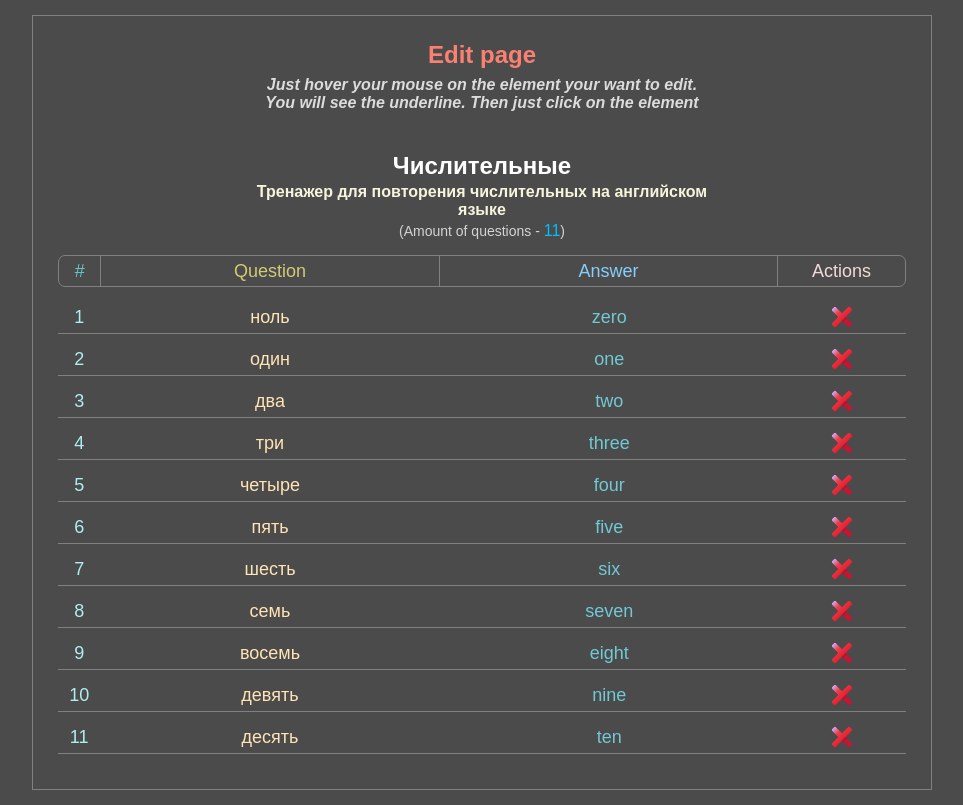
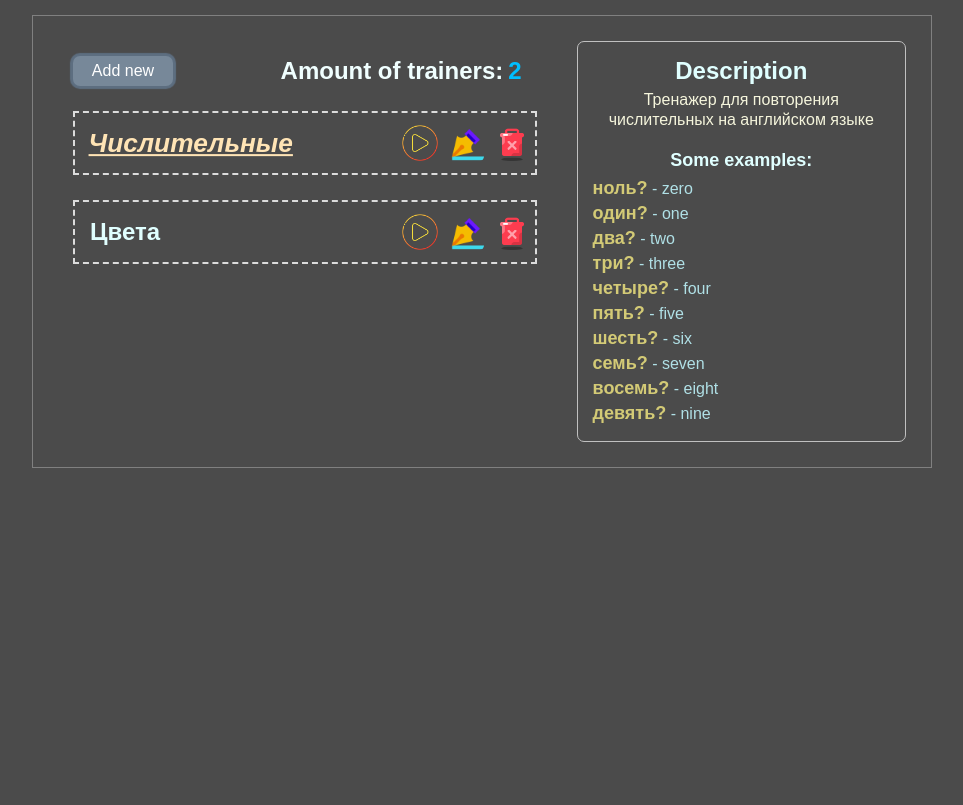
Before and after one commit to NathanBailie/Trainer-constructor, a React (Create React App) app: page / in a window 1280 px wide. Shown: the whole page, without its empty margins (158-1121 px from the left). Built offline with nearby package versions, Linux system fonts and the light colour scheme.

Commit message:
finished edit page

```diff
--- a/src/components/App/App.js
+++ b/src/components/App/App.js
@@ -46,12 +46,13 @@ const App = () => {
 
 	const [data, setData] = useState(allData);
 	const [activeTrainer, setActiveTrainer] = useState([]);
+	const [edit, setEdit] = useState(false);
 	const amountOfTrainers = data.length;
+
 	useEffect(() => {
 		const actTrainer = data.filter(item => item.active);
 		setActiveTrainer(actTrainer);
 	}, [data]);
-
 	function onCreateItem(question, answer) {
 		return { question: question, answer: answer, id: uuid(), questionEdit: false, answerEdit: false };
 	};
@@ -66,6 +67,15 @@ const App = () => {
 		setData(newData);
 	};
 
+	function onAddNewTrainer() {
+		const newTrainer = {
+			name: 'Your new trainer', description: 'description', id: uuid(), nameEdit: false, descrEdit: false, active: false,
+			items: [],
+		};
+		const newData = [...data, newTrainer];
+		setData(newData);
+	}
+
 	function onRemoveTrainer(id) {
 		const newData = data.filter(item => item.id !== id);
 		setData(newData);
@@ -73,15 +83,15 @@ const App = () => {
 
 	function onRemoveItem(trainerId, itemId) {
 		const oldTrainer = data.filter(trainer => trainer.id === trainerId);
+		const oldTrainerIndex = data.findIndex(trainer => trainer.id === oldTrainer[0].id);
 		const [{ items }] = oldTrainer;
-		const oldTrainerIndex = data.findIndex(trainer => trainer.id === oldTrainer[0].id);
 		const newItems = items.filter(item => item.id !== itemId);
 		const newTrainer = { ...oldTrainer[0], ['items']: newItems };
 		const newData = [...data.slice(0, oldTrainerIndex), newTrainer, ...data.slice(oldTrainerIndex) + 1];
 		setData(newData);
 	};
 
-	function onToggleItemProp(trainerId, prop, itemId) {
+	function onToggleItemProp(trainerId, prop, secondProp, itemId) {
 		const oldTrainer = data.filter(trainer => trainer.id === trainerId);
 		const oldTrainerIndex = data.findIndex(trainer => trainer.id === oldTrainer[0].id);
 		let newTrainer;
@@ -90,21 +100,20 @@ const App = () => {
 			const [{ items }] = oldTrainer;
 			const newItems = items.map(item => {
 				if (item.id === itemId) {
-					return { ...item, [prop]: true };
+					return { ...item, [prop]: true, [secondProp]: false };
 				}
-				return item;
+				return { ...item, [prop]: false, [secondProp]: false };
 			});
 			newTrainer = { ...oldTrainer[0], ['items']: newItems };
 		};
 		if (prop === 'nameEdit' || prop === 'descrEdit') {
-			newTrainer = { ...oldTrainer[0], [prop]: true };
+			newTrainer = { ...oldTrainer[0], [prop]: true, [secondProp]: false };
 		};
-		const newData = [...data.slice(0, oldTrainerIndex), newTrainer, ...data.slice(oldTrainerIndex) + 1];
+		const newData = [...data.slice(0, oldTrainerIndex), newTrainer, ...data.slice(oldTrainerIndex + 1)];
 		setData(newData);
 	};
 
 	function onChangevalue(trainerId, prop, propValue, valueEdit, itemId) {
-		console.log(prop)
 		const oldTrainer = data.filter(trainer => trainer.id === trainerId);
 		const oldTrainerIndex = data.findIndex(trainer => trainer.id === oldTrainer[0].id);
 		let newTrainer;
@@ -121,7 +130,20 @@ const App = () => {
 		if (prop === 'name' || prop === 'description') {
 			newTrainer = { ...oldTrainer[0], [prop]: propValue, [valueEdit]: false };
 		};
-		const newData = [...data.slice(0, oldTrainerIndex), newTrainer, ...data.slice(oldTrainerIndex) + 1];
+		const newData = [...data.slice(0, oldTrainerIndex), newTrainer, ...data.slice(oldTrainerIndex + 1)];
+		setData(newData);
+	}
+
+	function onChangeEdit() {
+		setEdit((v) => !v)
+	}
+
+	function onAddNewItem(activeTrainer) {
+		const oldTrainerIndex = data.findIndex(trainer => trainer.id === activeTrainer[0].id);
+		const [{ items }] = activeTrainer;
+		const newItems = [...items, onCreateItem('-/-', '-/-')];
+		const newTrainer = { ...activeTrainer[0], ['items']: newItems };
+		const newData = [...data.slice(0, oldTrainerIndex), newTrainer, ...data.slice(oldTrainerIndex + 1)];
 		setData(newData);
 	}
 
@@ -130,18 +152,29 @@ const App = () => {
 		<div className="app">
 			<div className="container">
 				<div className="app__wraper">
+					{edit ?
 						<TrainerForm
 							activeTrainer={activeTrainer}
 							onRemoveItem={onRemoveItem}
 							onToggleItemProp={onToggleItemProp}
-						onChangevalue={onChangevalue} />
-					{/* <TrainersList
+							onChangevalue={onChangevalue}
+							onChangeEdit={onChangeEdit}
+							onAddNewItem={onAddNewItem}
+						/>
+						:
+						<>
+							<TrainersList
 								data={data}
 								onToggleProperty={onToggleProperty}
 								onRemoveTrainer={onRemoveTrainer}
-						amountOfTrainers={amountOfTrainers} />
+								amountOfTrainers={amountOfTrainers}
+								onChangeEdit={onChangeEdit}
+								onAddNewTrainer={onAddNewTrainer}
+							/>
 							<ItemList
-						activeTrainer={activeTrainer} /> */}
+								activeTrainer={activeTrainer} />
+						</>
+					}
 				</div>
 			</div>
 		</div>
--- a/src/components/ItemList/ItemList.js
+++ b/src/components/ItemList/ItemList.js
@@ -1,4 +1,5 @@
 import './itemList.scss';
+import ghost from './ghost.gif';
 import Spinner from '../Spinner';
 
 const ItemList = ({ activeTrainer }) => {
@@ -14,13 +15,22 @@ const ItemList = ({ activeTrainer }) => {
 	};
 
 	const [{ description, items }] = activeTrainer;
+	let res;
+	if (items.length > 0) {
 		let count = 0;
 		let examples = [];
+		if (items.length >= 10) {
 			while (count < 10) {
+				examples.push(items[count]);
 				count++;
+			};
+		} else {
+			while (count < items.length) {
 				examples.push(items[count]);
+				count++;
 			};
-	const res = examples.map(example => {
+		}
+		res = examples.map(example => {
 			const { question, answer, id } = example;
 			return (
 				<div className="itemList__item" key={id}>
@@ -33,11 +43,22 @@ const ItemList = ({ activeTrainer }) => {
 		return (
 			<div className="itemList">
 				<h3>Description</h3>
-			<p>{description}</p>
+				<p className='itemList__description'>{description}</p>
 				<h4>Some examples:</h4>
 				{res}
 			</div>
 		);
+	} else {
+		return (
+			<div className="itemList">
+				<h2 className='itemList__empty'>There are not any questions in this trainer!</h2>
+				<img src={ghost} alt="ghost" className='itemList__ghost' />
+			</div>
+		)
+	}
+
+
+
 };
 
 export default ItemList;
--- a/src/components/ItemList/itemList.scss
+++ b/src/components/ItemList/itemList.scss
@@ -15,7 +15,7 @@
 		text-align: center;
 	}
 
-	p {
+	&__description {
 		display: block;
 		text-decoration: none;
 		color: Beige;
@@ -29,6 +29,7 @@
 		color: LightCyan;
 		margin-bottom: 5px;
 		font-size: 18px;
+		text-align: center;
 	}
 
 
@@ -43,6 +44,19 @@
 		text-align: right;
 		color: PowderBlue;
 		font-size: 16px;
+	}
+
+	&__empty {
+		text-align: center;
+		margin: 15px auto 35px;
+		color: LightCyan;
+	}
+
+	&__ghost {
+		display: flex;
+		justify-content: center;
+		margin: 0 auto;
+		// height: 100px;
 	}
 }
 
--- a/src/components/TrainerForm/TrainerForm.js
+++ b/src/components/TrainerForm/TrainerForm.js
@@ -2,7 +2,7 @@ import './trainerForm.scss';
 import remove from './remove.png';
 import { useState } from 'react';
 
-const TrainerForm = ({ activeTrainer, onRemoveItem, onToggleItemProp, onChangevalue }) => {
+const TrainerForm = ({ activeTrainer, onRemoveItem, onToggleItemProp, onChangevalue, onChangeEdit, onAddNewItem }) => {
 	const [nameValue, setNameValue] = useState('');
 	const [descrValue, setDescrValue] = useState('');
 	const [questionValue, setQuestionvalue] = useState('');
@@ -20,7 +20,7 @@ const TrainerForm = ({ activeTrainer, onRemoveItem, onToggleItemProp, onChangeva
 						<span
 							className="trainerForm__ques"
 							onClick={() => {
-								onToggleItemProp(id, 'questionEdit', item.id,);
+								onToggleItemProp(id, 'questionEdit', 'answerEdit', item.id);
 								setQuestionvalue(question)
 							}}
 						>{question}</span>
@@ -28,14 +28,14 @@ const TrainerForm = ({ activeTrainer, onRemoveItem, onToggleItemProp, onChangeva
 						<input
 							value={questionValue}
 							onChange={(e) => setQuestionvalue(e.target.value)}
-							onBlur={() => onChangevalue(id, 'question', questionValue, 'questionEdit', item.id)}
+							onBlur={() => onChangevalue(id, 'question', questionValue, 'questionEdit', item.id,)}
 							className="trainerForm__questionInput" />
 					}
 					{!answerEdit ?
 						<span
 							className="trainerForm__answ"
 							onClick={() => {
-								onToggleItemProp(id, 'answerEdit', item.id,);
+								onToggleItemProp(id, 'answerEdit', 'questionEdit', item.id);
 								setAnswerValue(answer)
 							}}
 						>{answer}</span>
@@ -67,7 +67,7 @@ const TrainerForm = ({ activeTrainer, onRemoveItem, onToggleItemProp, onChangeva
 						className='trainerForm__name'
 						title="The name of the trainer"
 						onClick={() => {
-							onToggleItemProp(id, 'nameEdit');
+							onToggleItemProp(id, 'nameEdit', 'descrEdit');
 							setNameValue(name)
 						}}
 					>{name}</h2>
@@ -84,7 +84,7 @@ const TrainerForm = ({ activeTrainer, onRemoveItem, onToggleItemProp, onChangeva
 						className='trainerForm__description'
 						title="The description of the trainer"
 						onClick={() => {
-							onToggleItemProp(id, 'descrEdit');
+							onToggleItemProp(id, 'descrEdit', 'nameEdit');
 							setDescrValue(description)
 						}}
 					>{description}</h4>
@@ -97,8 +97,6 @@ const TrainerForm = ({ activeTrainer, onRemoveItem, onToggleItemProp, onChangeva
 					/>
 				}
 
-
-
 				<p className="trainerForm__questAmount">(Amount of questions - <span>{amountOfItems}</span>)</p>
 
 				<div className="trainerForm__head">
@@ -109,6 +107,14 @@ const TrainerForm = ({ activeTrainer, onRemoveItem, onToggleItemProp, onChangeva
 					</span>
 				</div>
 				{result}
+				<button className="trainerForm__addButton"
+					onClick={() => onAddNewItem(activeTrainer)}>
+					Add new question
+				</button>
+				<button className="trainerForm__completeButton"
+					onClick={() => onChangeEdit()}>
+					Complete
+				</button>
 			</div>
 		);
 	};
--- a/src/components/TrainerForm/trainerForm.scss
+++ b/src/components/TrainerForm/trainerForm.scss
@@ -24,6 +24,8 @@
 		user-select: none;
 		text-align: center;
 		cursor: pointer;
+		display: flex;
+		justify-content: center;
 
 		&:hover {
 			text-decoration: underline 2px;
@@ -98,7 +100,7 @@
 	&__head,
 	&__item {
 		display: grid;
-		grid-template: 30px / repeat(20, 1fr);
+		grid-template: minmax(30px, auto) / repeat(20, 1fr);
 		justify-content: center;
 		align-items: center;
 		text-align: center;
@@ -110,6 +112,14 @@
 
 	&__head {
 		margin-bottom: 15px;
+	}
+
+	&__item {
+		margin-bottom: 3px;
+		border: none;
+		border-radius: 0;
+		border-bottom: 1px solid grey;
+		margin-bottom: 10px;
 	}
 
 	&__number,
@@ -131,13 +141,12 @@
 	&__answ,
 	&__actions,
 	&__remove {
-		height: 30px;
 		display: flex;
 		justify-content: center;
 		align-items: center;
 		user-select: none;
+		height: 100%;
 	}
-
 
 	&__ques,
 	&__answ {
@@ -152,6 +161,14 @@
 			text-decoration: underline 2px;
 			transform: scale(0.95);
 		}
+	}
+
+	&__answ {
+		color: rgb(113, 201, 212);
+	}
+
+	&__ques {
+		color: Moccasin;
 	}
 
 	&__number,
@@ -192,30 +209,22 @@
 		color: rgb(241, 219, 216);
 	}
 
-	&__item {
-		margin-bottom: 3px;
-		border: none;
-		border-radius: 0;
-		border-bottom: 1px solid grey;
-		margin-bottom: 10px;
-		height: 32px;
-	}
-
 	&__numb {
 		color: PaleTurquoise;
-	}
-
-	&__ques {
-		color: Moccasin;
 	}
 
 	&__questionInput,
 	&__answerInput {
 		height: 30px;
-		padding-left: 10px;
+		padding: 0px 10px 0px;
 		font-size: 14px;
 		border-radius: 7px;
 		border: none;
+		width: 100%;
+		display: flex;
+		justify-content: center;
+		align-items: center;
+		vertical-align: center;
 	}
 
 	&__questionInput {
@@ -235,12 +244,7 @@
 		&:focus {
 			outline: solid DodgerBlue 2px;
 			box-shadow: 0px 0px 3px 2px DodgerBlue;
-			// border: 1px solid SaddleBrown;
 		}
-	}
-
-	&__answ {
-		color: rgb(113, 201, 212);
 	}
 
 	&__remove {
@@ -249,7 +253,8 @@
 
 
 		img {
-			height: 100%;
+			height: 30px;
+
 
 			&:hover {
 				transform: scale(1.2);
@@ -260,4 +265,60 @@
 			}
 		}
 	}
+
+	&__completeButton {
+		display: block;
+		padding: 7px 15px;
+		margin: 0 auto 0px;
+		border: none;
+		border-radius: 15px;
+		color: LightCyan;
+		font-size: 16px;
+		border: 1px solid SteelBlue;
+		box-shadow: 0 0 40px 40px #3498db inset, 0 0 0 0 #3498db;
+		transition: all 150ms ease-in-out;
+
+		&:hover {
+			box-shadow: 0 0 10px 0 #3498db inset, 0 0 10px 4px #3498db;
+			color: white;
+			background: #4b4b4b;
+			border: 1px solid SkyBlue;
+			transform: scale(1.03);
+		}
+
+		&:active {
+			box-shadow: 0 0 10px 0 RoyalBlue inset, 0 0 10px 4px RoyalBlue;
+			color: white;
+			background: #3b3b3b;
+			border: 1px solid rgb(64, 110, 247);
+			transform: scale(0.97);
+		}
+	}
+
+	&__addButton {
+		display: block;
+		padding: 7px 15px;
+		margin: 25px 0px 0px auto;
+		width: 160px;
+		border: none;
+		border-radius: 15px;
+		color: black;
+		font-size: 16px;
+		background: rgb(53, 192, 53);
+		border: 1px solid darkgreen;
+		transition: all 150ms ease-in-out;
+
+
+		&:hover {
+			transform: scale(1.03);
+			background: rgb(72, 214, 72);
+		}
+
+		&:active {
+			transform: scale(0.97);
+			// background: radial-gradient(rgb(72, 207, 72), DarkGreen);
+			background: ForestGreen;
+			color: white;
+		}
+	}
 }
--- a/src/components/TrainersList/TrainersList.js
+++ b/src/components/TrainersList/TrainersList.js
@@ -4,7 +4,7 @@ import edit from './icons/edit.png';
 import remove from './icons/remove.png';
 import add from './icons/add.png';
 
-const TrainersList = ({ data, onToggleProperty, onRemoveTrainer, amountOfTrainers }) => {
+const TrainersList = ({ data, onToggleProperty, onRemoveTrainer, amountOfTrainers, onChangeEdit, onAddNewTrainer }) => {
 	const trnList = data.map(item => {
 		const { name, id } = item;
 		let nameClasses;
@@ -31,7 +31,9 @@ const TrainersList = ({ data, onToggleProperty, onRemoveTrainer, amountOfTrainer
 					src={edit}
 					alt="play"
 					className='trainersList__edit'
-					title={'Edit this trainer'} />
+					title={'Edit this trainer'}
+					onClick={() => onChangeEdit()}
+				/>
 				<img
 					src={remove}
 					alt="play"
@@ -46,7 +48,8 @@ const TrainersList = ({ data, onToggleProperty, onRemoveTrainer, amountOfTrainer
 	return (
 		<div className='trainersList'>
 			<div className="trainersList__title">
-				<button>
+				<button
+					onClick={() => onAddNewTrainer()}>
 					<div>
 						<span>Add new</span>
 						<img src={add} alt="add" />
```
Also changed, not shown: src/components/Spinner/Spinner.js (+6 -6 lines), src/components/ItemList/ghost.gif (added). Lines whose indentation alone changed are shown as unchanged.
